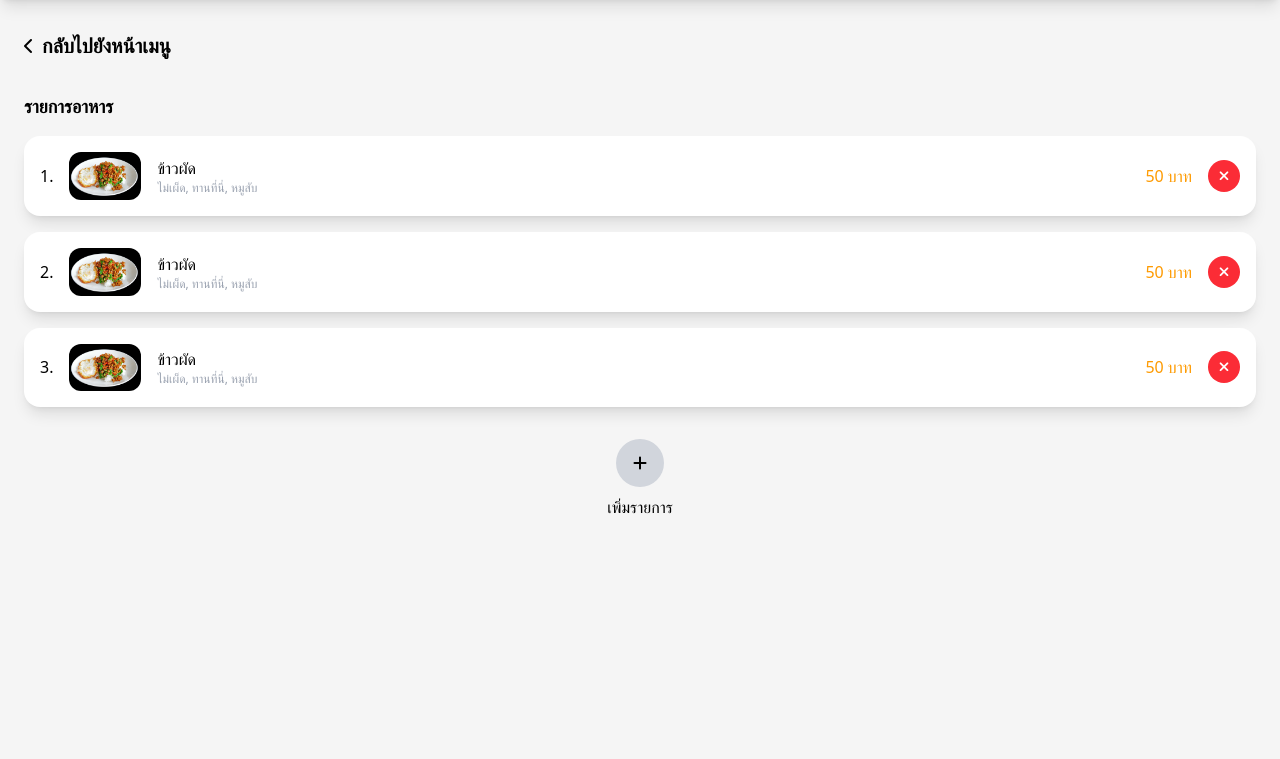
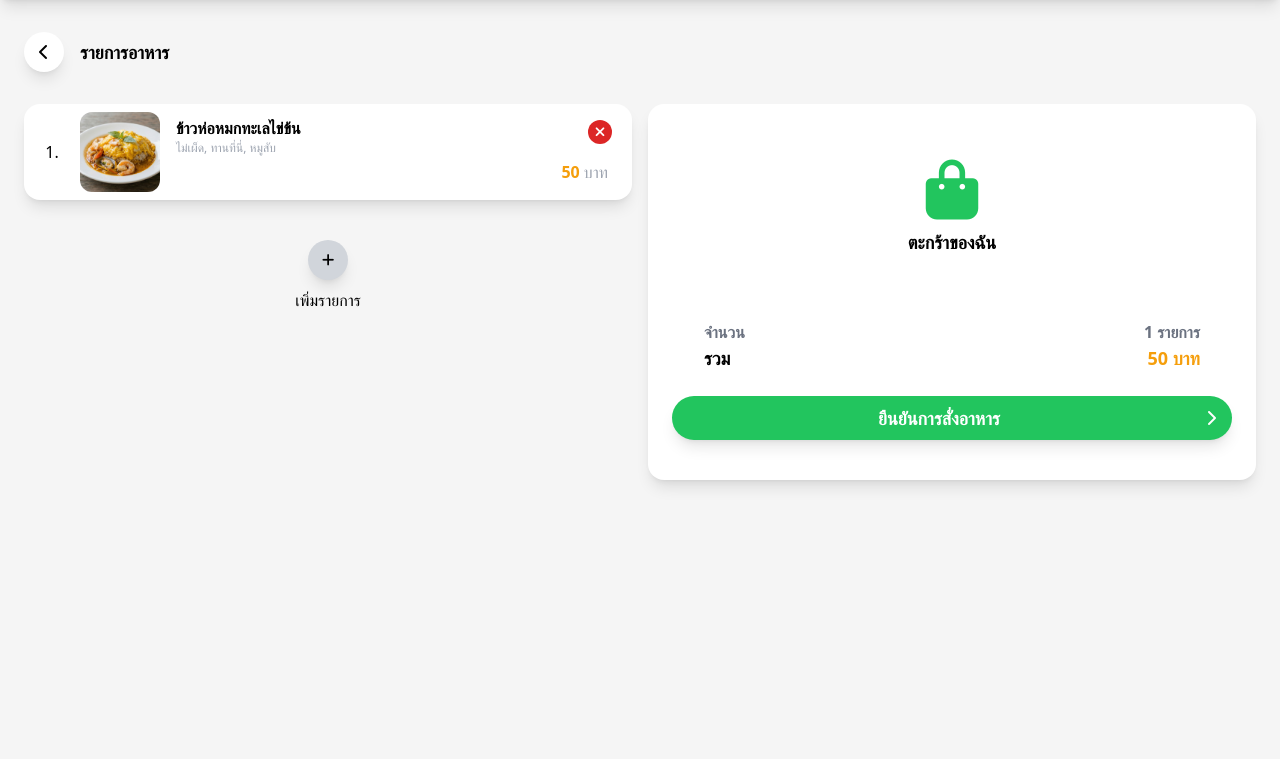
Before and after one commit to PJ348/group-project, a website: page costumer/cart.html in a window 1280 px wide. Shown: the part 92-851 px from the top of the page. After the commit the page ends 800 px from the top, so only its background shows below. Drawn offline with nearby package versions, Linux system fonts and the light colour scheme.

Commit message:
fix cart+done page

```diff
--- a/costumer/cart.html
+++ b/costumer/cart.html
@@ -7,17 +7,18 @@
     <title>สดชื่น</title>
     <script src="https://kit.fontawesome.com/e35c90909d.js" crossorigin="anonymous"></script>
     <link href="../src/output.css" rel="stylesheet">
-    <!-- <script src="https://cdn.tailwindcss.com"></script> -->
+    <script src="./done.js"></script>
+    <script src="https://cdn.tailwindcss.com"></script>
 </head>
 
 <body class="bg-neutral-100 min-h-screen">
 
     <!-- Bar ข้างบนที่เป็นโลโก้ + คิวก่อนหน้่า -->
-    <nav class=" bg-green-400 shadow-lg">
+    <nav class=" bg-green-500 shadow-lg">
         <div class="flex justify-between items-center px-6 py-4">
 
             <!-- ส่วนโลโก้ ฝั่งซ้าย -->
-            <div class="flex flex-row items-center space-x-3">
+            <div class="flex flex-row items-center space-x-2">
                 <img src="../img/logo.png" alt="Logo" class="w-20 rounded-full">
                 <div class="text-white">
                     <p class="text-xl font-bold">ร้านสดชื่น</p>
@@ -25,12 +26,19 @@
                 </div>
             </div>
 
-            <!-- ส่วนคิวที่รอ ฝั่งขวา -->
-            <div class="bg-green-500 p-2 rounded-full flex items-center mr-3 ">
-                <p class="text-white text-lg font-semibold mx-2 max-[390px]:hidden">คิวที่รอ</p>
+            <!-- ส่วนคิวที่รอ ตรงกลาง -->
+            <div class="flex justify-center items-center bg-green-600 p-2 rounded-full">
+                <p class="text-white text-lg font-semibold mx-2 max-[390px]:hidden">คิวก่อนหน้า:</p>
                 <span
-                    class="bg-orange-500 inline-flex items-center justify-center text-black font-bold rounded-full w-10 h-10"
-                    role="button">5</span>
+                    class="bg-orange-400 inline-flex items-center justify-center text-black font-bold rounded-full w-10 h-10">5</span>
+            </div>
+
+            <!-- ส่วนตะกร้าที่อยู่ผั่งขวา -->
+            <div class="flex justify-center bg-orange-400 px-4 py-2 rounded-full relative max-sm:hidden cursor-pointer">
+                <span
+                    class="bg-white border-2 border-green-500 text-sm font-bold flex justify-center items-center w-8 h-8 rounded-full absolute -top-2 -right-2">1</span>
+                <i class="fa-solid fa-bag-shopping text-white text-xl"></i>
+                <p class="text-white text-lg font-semibold px-2">ตะกร้าของฉัน</p>
             </div>
 
         </div>
@@ -38,96 +46,114 @@
 
     <!-- ส่วนกลับไปหน้าเมนู -->
     <div class="px-6 pt-8 flex items-center space-x-2">
-        <a href="./home.html">
+        <div class="bg-white p-2 rounded-full w-10 h-10 flex justify-center items-center shadow-lg"
+            onclick="goHomePage()">
             <i class="fa-solid fa-chevron-left hover:cursor-pointer"></i>
-        </a>
-        <p class="text-xl font-bold">กลับไปยังหน้าเมนู</p>
+        </div>
+        <p class="text-lg font-bold">รายการอาหาร</p>
     </div>
 
     <!-- ส่วนรายการอาหารที่สั่ง -->
-    <main class="p-6 pt-8 pb-[240px]">
-        <p class="text-lg font-bold pb-4">รายการอาหาร</p>
+    <main class="p-6 pt-8 max-sm:pb-[240px] flex flex-row sm:space-x-4">
 
-        <div class="flex flex-col gap-4">
-            <!-- การ์ดอาหารที่สั่ง -->
-            <div class="bg-white rounded-2xl shadow-lg p-4 flex items-center space-x-4">
-                <p class="text-md font-medium">1.</p>
-                <img src="../img/food.jpg" alt="food" class="w-18 h-auto object-cover rounded-xl">
-                <div class="flex-1">
-                    <p class="text-base font-medium">ข้าวผัด</p>
-                    <p class="text-xs font-normal text-gray-400">ไม่เผ็ด, ทานที่นี่, หมูสับ</p>
-                </div>
-                <p class="text-md font-medium text-amber-500">50 บาท</p>
-                <div>
-                    <button
-                        class="bg-red-500 text-white ml-auto flex justify-center items-center rounded-full w-8 h-8 hover:cursor-pointer">
-                        <i class="fa-solid fa-xmark text-sm"></i>
-                    </button>
+        <!-- การ์ดอาหารที่สั่ง -->
+        <div class="flex flex-col gap-4 w-full">
+            <div id="allFoddOrder">
+
+                <div id="foodOrder" class="bg-white rounded-2xl shadow-lg py-2 px-4 flex gap-4" data-price = '50'>
+                    <p class="text-md font-medium flex justify-center items-center w-6">1.</p>
+                    <img src="../img/food-menu1.jpg" alt="food" class="w-20 h-20 object-cover rounded-xl">
+
+                    <div class="flex-1">
+                        <p class="text-md font-bold mt-1">ข้าวห่อหมกทะเลไข่ข้น</p>
+                        <p class="text-xs font-normal text-gray-400">ไม่เผ็ด, ทานที่นี่, หมูสับ</p>
+                    </div>
+
+                    <div class="relative flex flex-col items-center p-2">
+                        <span class="absolute top-2 right-1 bg-red-600 text-white rounded-full flex justify-center items-center w-6 h-6 cursor-pointer" onclick="deleteOrder(this)">
+                            <i class="fa-solid fa-xmark text-sm"></i>
+                        </span>
+                        <p class="mt-auto text-md font-bold text-amber-500">50
+                            <span class="text-md font-medium text-gray-400">บาท</span>
+                        </p>
+                    </div>
                 </div>
             </div>
 
-            <div class="bg-white rounded-2xl shadow-lg p-4 flex items-center space-x-4">
-                <p class="text-md font-medium">2.</p>
-                <img src="../img/food.jpg" alt="food" class="w-18 h-auto object-cover rounded-xl">
-                <div class="flex-1">
-                    <p class="text-base font-medium">ข้าวผัด</p>
-                    <p class="text-xs font-normal text-gray-400">ไม่เผ็ด, ทานที่นี่, หมูสับ</p>
-                </div>
-                <p class="text-md font-medium text-amber-500">50 บาท</p>
-                <div>
-                    <button
-                        class="bg-red-500 text-white ml-auto flex justify-center items-center rounded-full w-8 h-8 hover:cursor-pointer">
-                        <i class="fa-solid fa-xmark text-sm"></i>
-                    </button>
-                </div>
+
+            <!-- เพิ่มรายการ -->
+            <button id="confirmOrderGoHome" class="flex flex-col items-center gap-2 mt-6">
+                <span class="bg-gray-300 p-4 w-10 h-10 rounded-full flex justify-center items-center shadow-lg hover:bg-gray-400">
+                    <i class="fa-solid fa-plus text-sm" onclick="goHomePage()"></i>
+                </span>
+                <p class="text-md">เพิ่มรายการ</p>
+            </button>
+            <button id="orderDoneGoHome" class="hidden bg-orange-500 w-fit mx-auto rounded-full flex justify-center items-center pr-4 py-2 space-x-2 shadow-lg hover:bg-orange-700 transition" onclick="goHomePage()">
+                <i class="fa-solid fa-face-smile text-white text-3xl pl-2"></i>
+                <p class="text-white text-xl font-semibold p-1">กลับไปหน้าเมนูอาหาร</p>
+            </button>
+
+        </div>
+
+
+        <!-- สรุปการ์ดฝั่งขวา -->
+        <div class="bg-white rounded-2xl shadow-lg w-full h-fit pb-10 max-sm:hidden">
+
+            <div id="confirmOrderIcon" class="flex flex-col justify-center items-center pt-14 pb-16">
+                <i class="fa-solid fa-bag-shopping text-green-500 text-6xl"></i>
+                <p class="text-lg font-bold mt-2">ตะกร้าของฉัน</p>
+            </div>
+            <div id="orderDoneIcon" class="hidden flex flex-col justify-center items-center pt-14 pb-10">
+                <i class="fa-solid fa-fire-burner text-green-500 text-6xl"></i>
+                <p class="text-lg font-bold mt-2">กำลังปรุงอาหาร</p>
+                <p class="text-sm font-medium mt-1">อาหารของคุณจะเสร็จใน....
+                    <span class="text-sm font-semibold text-green-500">10 นาที</span>
+                </p>
             </div>
 
-            <div class="bg-white rounded-2xl shadow-lg p-4 flex items-center space-x-4">
-                <p class="text-md font-medium">3.</p>
-                <img src="../img/food.jpg" alt="food" class="w-18 h-auto object-cover rounded-xl">
-                <div class="flex-1">
-                    <p class="text-base font-medium">ข้าวผัด</p>
-                    <p class="text-xs font-normal text-gray-400">ไม่เผ็ด, ทานที่นี่, หมูสับ</p>
-                </div>
-                <p class="text-md font-medium text-amber-500">50 บาท</p>
-                <div>
-                    <button
-                        class="bg-red-500 text-white ml-auto flex justify-center items-center rounded-full w-8 h-8 hover:cursor-pointer">
-                        <i class="fa-solid fa-xmark text-sm"></i>
-                    </button>
-                </div>
+            <div class="flex justify-between px-14 text-gray-500">
+                <p class="text-md font-semibold">จำนวน</p>
+                <p class="text-md font-bold">1 รายการ</p>
+            </div>
+
+            <div class="flex justify-between px-14 pb-6">
+                <p class="text-lg font-semibold">รวม</p>
+                <p id="totalPrice" class="text-lg font-bold text-amber-500">50 บาท</p>
+            </div>
+
+            <div id="confirmOrder" class="bg-green-500 rounded-full mx-6 py-2 shadow-lg flex items-center hover:bg-green-700 transition cursor-pointer" onclick="confirmOrder('confirmOrder')">
+                <p class="text-white text-lg font-semibold mx-auto">ยืนยันการสั่งอาหาร</p>
+                <i class="fa-solid fa-chevron-right text-white mr-4"></i>
+            </div>
+            <div id="orderDone" class="hidden bg-white border-2 border-green-500 rounded-full mx-6 py-2 shadow-lg flex items-center hover:bg-gray-50 cursor-pointer">
+                <p class="text-green-500 text-lg font-semibold mx-auto">
+                    ทำรายการสำเร็จ</p>
+                <i class="fa-solid fa-chevron-right text-green-500 mr-4"></i>
             </div>
         </div>
 
-        <!-- เพิ่มรายการ -->
-        <a href="./home.html">
-            <div class="flex flex-col justify-center items-center space-y-2 mt-8 hover:cursor-pointer">
-                <button class="rounded-full bg-gray-300 h-12 w-12 hover:cursor-pointer">
-                    <i class="fa-solid fa-plus"></i>
-                </button>
-                <p class="text-md font-light">เพิ่มรายการ</p>
-            </div>
-        </a>
 
     </main>
 
+
+
     <!-- ตระกล้าของฉัน -->
-    <div class="bg-white shadow-lg p-6 fixed bottom-0 left-0 right-0 sm:hidden">
-        <div class="flex justify-between w-64 mx-auto text-gray-400 text-md font-medium">
-            <p>จำนวน</p>
-            <p>3รายการ</p>
+    <div class="bg-white shadow-lg py-2 px-6 fixed bottom-0 left-0 right-0 sm:hidden">
+        <div class="flex justify-between w-64 mx-auto text-gray-400 text-sm font-medium">
+            <p class="text-sm">จำนวน</p>
+            <p class="text-sm">3รายการ</p>
         </div>
 
-        <div class="flex justify-between w-64 mx-auto text-lg font-bold pb-4">
-            <p>รวม</p>
-            <p class="text-amber-500">150 บาท</p>
+        <div class="flex justify-between w-64 mx-auto text-md font-medium pb-2">
+            <p class="text-md">รวม</p>
+            <p class="text-md text-amber-500">150 บาท</p>
         </div>
 
-        <div class="bg-amber-500 rounded-full p-2 flex space-x-4 items-center hover:bg-amber-600 cursor-pointer">
+        <div class="bg-amber-500 rounded-full p-1 flex space-x-4 items-center hover:bg-amber-600 cursor-pointer">
             <span
-                class="bg-white rounded-full w-12 h-12 inline-flex items-center justify-center text-2xl font-medium">0</span>
-            <p class="text-xl font-semibold text-white flex-1 text-center">ตระกร้าของฉัน</p>
-            <p class="text-xl font-semibold text-white pr-4">0 บาท</p>
+                class="bg-white rounded-full w-10 h-10 inline-flex items-center justify-center text-2xl font-medium">0</span>
+            <p class="text-lg font-semibold text-white flex-1 text-center">ยืนยันการสั่งซื้อ</p>
+            <p class="text-lg font-semibold text-white pr-4">0 บาท</p>
         </div>
     </div>
 
--- /dev/null
+++ b/costumer/done.js
@@ -0,0 +1,120 @@
+// ข้อมูลรายละเอียดของเมนูทั้งหมดที่มี
+const menus = [
+    {
+        id: 0,
+        name: 'ข้าวห่อหมกทะเลไข่ข้น',
+        price: 55,
+        img: '../img/food-menu1.jpg'
+    },
+
+    {
+        id: 1,
+        name: 'ข้าวผัดพริกแกง',
+        price: 50,
+        img: '../img/food-menu2.jpg'
+    },
+
+    {
+        id: 2,
+        name: 'ข้าวไข่ขยี้ปลากระป๋อง',
+        price: 55,
+        img: '../img/food-menu3.jpg'
+    },
+
+    {
+        id: 3,
+        name: 'ข้าวกะเพรา',
+        price: 40,
+        img: '../img/food-menu4.jpg'
+    },
+
+    {
+        id: 4,
+        name: 'ข้าวหมูคั่วพริกเกลือ',
+        price: 45,
+        img: '../img/food-menu5.jpg'
+    },
+
+    {
+        id: 5,
+        name: 'ข้าวไข่เจียว',
+        price: 40,
+        img: '../img/food-menu6.jpg'
+    },
+
+    {
+        id: 6,
+        name: 'ข้าวทะเลผัดผงกระหรี่',
+        price: 55,
+        img: '../img/food-menu7.jpg'
+    },
+
+    {
+        id: 7,
+        name: 'ข้าวหน้าหมูเทอริยากิ',
+        price: 55,
+        img: '../img/food-menu8.jpg'
+    }
+]
+
+// ลิ้งหน้าไปหน้าhome
+function goHomePage(){
+    window.location.href = './try.html' ;
+}
+
+// กดยืนสั่งสั่งรายการอาหาร
+function confirmOrder(groupId){
+    const confirmOrder = document.getElementById('confirmOrder');
+    const orderDone = document.getElementById('orderDone');
+
+    const confirmOrderIcon = document.getElementById('confirmOrderIcon');
+    const orderDoneIcon = document.getElementById('orderDoneIcon');
+
+    const confirmOrderGoHome = document.getElementById('confirmOrderGoHome');
+    const orderDoneGoHome = document.getElementById('orderDoneGoHome');
+
+    const allFoodOrder = document.getElementById('foodOrder');
+
+    if(groupId === 'confirmOrder'){
+
+        if(allFoodOrder.children.length == 0){
+            orderDone.classList.remove('hidden');
+            confirmOrder.classList.add('hidden');
+
+            orderDoneIcon.classList.remove('hidden');
+            confirmOrderIcon.classList.add('hidden');
+
+            orderDoneGoHome.classList.remove('hidden');
+            confirmOrderGoHome.classList.add('hidden');
+        }
+
+        else{
+            alert('ตะกร้าต้องมีอาหารอย่างน้อย1รายการ');
+        }
+
+    }
+}
+
+// ลบรายการอาหาร
+function deleteOrder(){
+    const foodOrder = document.getElementById('foodOrder');
+
+    if(!confirm("คุณต้องการลบรายการนี้ใช่หรือไม่")) //ขึ้นมาให้เลือกว่าจะลบมั้ย ใช้confirm
+        return;
+
+    if(foodOrder){
+        foodOrder.classList.add('hidden');
+    }
+    bghfdgdfb();
+}
+
+function bghfdgdfb() {
+
+    let total = 0 ;
+
+    let Price = parseInt(item.getAttribute('data-price'));
+    total += Price ;
+
+    document.getElementById('totalPrice').innerText = total + 'บาท' ;
+
+}
```
Also changed, not shown: costumer/add-menu.js (+8 -10 lines), costumer/index.html (renamed from costumer/try.html, +1 -1 lines).
